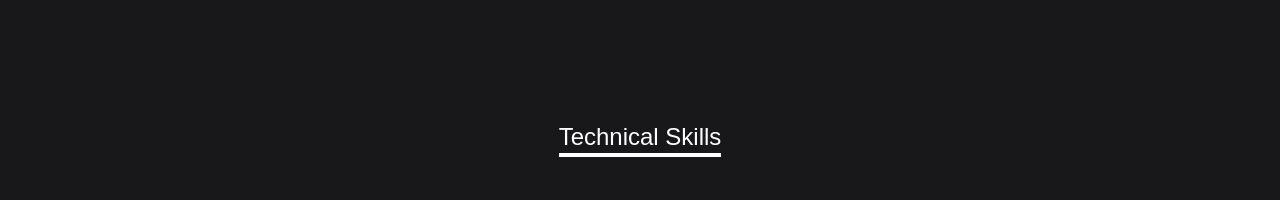
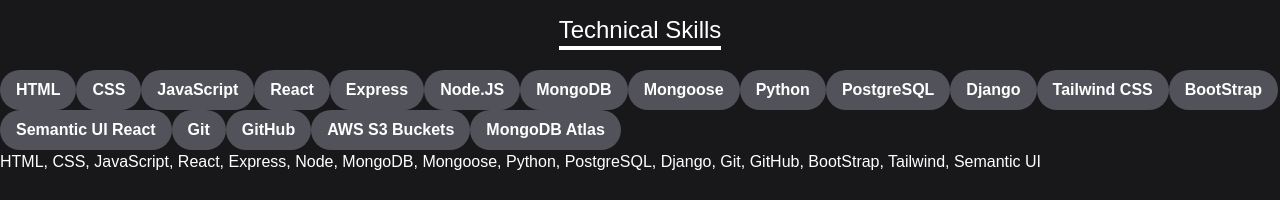
Before and after one commit to pnguyen121/portfolio_phil, a React (Vite) app: page /about in a window 1280 px wide. Shown: the part 573-773 px from the top of the page. Built offline with nearby package versions, Linux system fonts and the light colour scheme.

Commit message:
made progresss on the about page with styling andd layout

```diff
--- a/package.json
+++ b/package.json
@@ -10,6 +10,7 @@
   },
   "dependencies": {
     "@fortawesome/fontawesome-svg-core": "^6.3.0",
+    "@fortawesome/free-regular-svg-icons": "^6.3.0",
     "@fortawesome/free-solid-svg-icons": "^6.3.0",
     "@fortawesome/react-fontawesome": "^0.2.0",
     "@radix-ui/react-alert-dialog": "^1.0.2",
--- a/src/Pages/AboutPage/AboutPage.jsx
+++ b/src/Pages/AboutPage/AboutPage.jsx
@@ -29,22 +29,80 @@
                 confident I will be an asset on whatever team I join.
               </p>
               <p className="text-white mb-5">
-                Outside of work I am an avid sneaker lover, corgi dad, gamer, gym rat
-                and I own my own ATM business!
+                Outside of work I am an avid sneaker lover, corgi dad, gamer,
+                gym rat and I own my own ATM business!
               </p>
             </div>
             <div className="w-9/12 text-center">
-                <img src="https://imgur.com/hmbmHh6.png" className="rounded-full" alt="" />
+              <img
+                src="https://i.imgur.com/QfWXlZ7.png"
+                className="rounded-full"
+                alt=""
+              />
             </div>
           </div>
         </div>
 
-        <div className="grid grid-rows-1 w-screen h-3/6 justify-items-center items-center ">
+        <div className="grid grid-rows-1 w-screen h-2/6 justify-items-center items-center ">
           <h2 className="text-white text-2xl -mb-12">
             Technical Skills
             <div className="bg-white h-1 w-full mb-10"></div>
           </h2>
           <div className="text-white mb-10 h-full">
+            <button class="bg-zinc-600 hover:bg-zinc-700 text-white font-bold py-2 px-4 rounded-full">
+              HTML
+            </button>
+            <button class="bg-zinc-600 hover:bg-zinc-700 text-white font-bold py-2 px-4 rounded-full">
+              CSS
+            </button>
+            <button class="bg-zinc-600 hover:bg-zinc-700 text-white font-bold py-2 px-4 rounded-full">
+              JavaScript
+            </button>
+            <button class="bg-zinc-600 hover:bg-zinc-700 text-white font-bold py-2 px-4 rounded-full">
+              React
+            </button>
+            <button class="bg-zinc-600 hover:bg-zinc-700 text-white font-bold py-2 px-4 rounded-full">
+              Express
+            </button>
+            <button class="bg-zinc-600 hover:bg-zinc-700 text-white font-bold py-2 px-4 rounded-full">
+              Node.JS
+            </button>
+            <button class="bg-zinc-600 hover:bg-zinc-700 text-white font-bold py-2 px-4 rounded-full">
+              MongoDB
+            </button>
+            <button class="bg-zinc-600 hover:bg-zinc-700 text-white font-bold py-2 px-4 rounded-full">
+              Mongoose
+            </button>
+            <button class="bg-zinc-600 hover:bg-zinc-700 text-white font-bold py-2 px-4 rounded-full">
+              Python
+            </button>
+            <button class="bg-zinc-600 hover:bg-zinc-700 text-white font-bold py-2 px-4 rounded-full">
+              PostgreSQL
+            </button>
+            <button class="bg-zinc-600 hover:bg-zinc-700 text-white font-bold py-2 px-4 rounded-full">
+              Django
+            </button>
+            <button class="bg-zinc-600 hover:bg-zinc-700 text-white font-bold py-2 px-4 rounded-full">
+              Tailwind CSS
+            </button>
+            <button class="bg-zinc-600 hover:bg-zinc-700 text-white font-bold py-2 px-4 rounded-full">
+              BootStrap
+            </button>
+            <button class="bg-zinc-600 hover:bg-zinc-700 text-white font-bold py-2 px-4 rounded-full">
+              Semantic UI React
+            </button>
+            <button class="bg-zinc-600 hover:bg-zinc-700 text-white font-bold py-2 px-4 rounded-full">
+              Git
+            </button>
+            <button class="bg-zinc-600 hover:bg-zinc-700 text-white font-bold py-2 px-4 rounded-full">
+              GitHub
+            </button>
+            <button class="bg-zinc-600 hover:bg-zinc-700 text-white font-bold py-2 px-4 rounded-full">
+              AWS S3 Buckets
+            </button>
+            <button class="bg-zinc-600 hover:bg-zinc-700 text-white font-bold py-2 px-4 rounded-full">
+              MongoDB Atlas
+            </button>
             <p>
               HTML, CSS, JavaScript, React, Express, Node, MongoDB, Mongoose,
               Python, PostgreSQL, Django, Git, GitHub, BootStrap, Tailwind,
@@ -52,7 +110,6 @@
             </p>
           </div>
         </div>
-        <h2>HI I AM A ABOUT PAGE</h2>
       </div>
     </>
   );
--- a/src/Pages/HomePage.jsx
+++ b/src/Pages/HomePage.jsx
@@ -38,38 +38,6 @@
         </div>
       </div>
 
-      <div className="container bg-zinc-900 max-w-full" id="about-container">
-        <div className="grid grid-rows-1 w-screen h-3/6 justify-items-center items-center">
-          <h2 className="text-5xl text-white items-start">
-            About Me
-            <div className="bg-white h-1 w-full"></div>
-          </h2>
-          <div className="w-6/12 text-center">
-            <p className="text-white">
-              I enjoy building amazing applications that bring value to people
-              and businesses. I am a natural problem solver with a business
-              mindset and perspective. I am very reliable, love collaboration,
-              and have great communications skills. I currently live in
-              Indianapolis and I am confident I will be an asset on whatever
-              team I join.
-            </p>
-          </div>
-        </div>
-
-        <div className="grid grid-rows-1 w-screen h-3/6 justify-items-center items-center ">
-          <h2 className="text-white text-2xl -mb-12">Technical Skills
-          <div className="bg-white h-1 w-full mb-10"></div>
-          </h2>
-          <div className="text-white mb-10 h-full">
-            <p>
-              HTML, CSS, JavaScript, React, Express, Node, MongoDB, Mongoose,
-              Python, PostgreSQL, Django, Git, GitHub, BootStrap, Tailwind,
-              Semantic UI
-            </p>
-          </div>
-        </div>
-      </div>
-
       <Footer />
     </div>
   );
```
Also changed, not shown: 1 other file (tests, documents, lock files or other folders).
